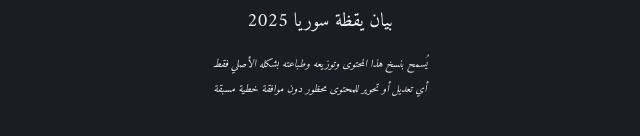
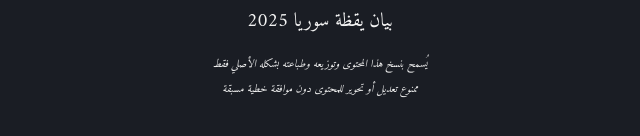
Before and after one commit to Nooorab/syrian-manifesto, a plain HTML site: page index.html in a window 1280 px wide. Shown: the part 7304-7440 px from the top of the page, 320-960 px from the left. Drawn offline with Linux system fonts and the light colour scheme.

Commit message:
Update index.html
text edits in footer

```diff
--- a/index.html
+++ b/index.html
@@ -107,7 +107,7 @@
     <footer class="footer">
         <div class="container">
             <p class="footer-text"></p>
-            <p class="footer-author" style="line-height: 1.3;"><span id="jodit-selection_marker_1766529887699_14060089461590486" data-jodit-temp="true" data-jodit-selection_marker="start" style="line-height: 0; display: none;">﻿</span>أبو فراس و نور التلّي</p><p class="footer-author" style="line-height: 1.3;"><span></span> contact@syrianmanifesto.org</p><p class="footer-author" style="line-height: 1.3;"><span style="color: rgb(243, 243, 243);">بيان يقظة سوريا 2025</span></p><p class="footer-author" style="line-height: 1.3;"><span style="color: rgb(239, 239, 239); font-size: 11px;"><em>يُسمح بنسخ هذا المحتوى وتوزيعه وطباعته بشكله الأصلي فقط<br>أي تعديل أو تحوير للمحتوى محظور دون موافقة خطية مسبقة</em>﻿﻿</span></p><p></p>
+            <p class="footer-author" style="line-height: 1.3;"><span id="jodit-selection_marker_1766529887699_14060089461590486" data-jodit-temp="true" data-jodit-selection_marker="start" style="line-height: 0; display: none;">﻿</span>أبو فراس و نور التلّي</p><p class="footer-author" style="line-height: 1.3;"><span></span> contact@syrianmanifesto.org</p><p class="footer-author" style="line-height: 1.3;"><span style="color: rgb(243, 243, 243);">بيان يقظة سوريا 2025</span></p><p class="footer-author" style="line-height: 1.3;"><span style="color: rgb(239, 239, 239); font-size: 11px;"><em>يُسمح بنسخ هذا المحتوى وتوزيعه وطباعته بشكله الأصلي فقط<br>ممنوع تعديل أو تحوير للمحتوى دون موافقة خطية مسبقة</em>﻿﻿</span></p><p></p>
             <p class="footer-motto"></p>
         </div>
     </footer>
```
